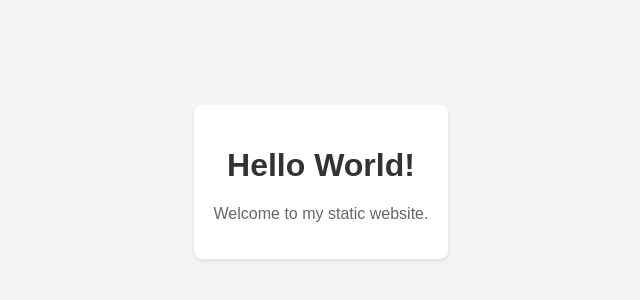
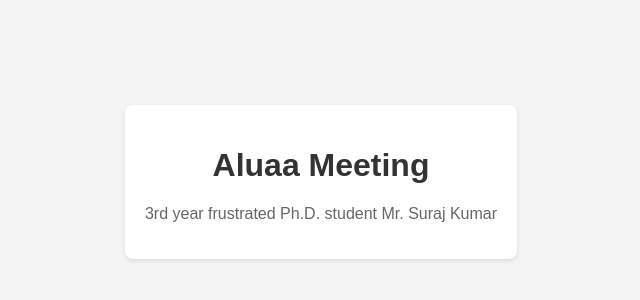
Before and after one commit to suraj9735/hello-world-website, a plain HTML site: page index.html in a window 1280 px wide. Shown: the part 218-518 px from the top of the page, without its empty margins (319-959 px from the left). Drawn offline with Linux system fonts and the light colour scheme.

Commit message:
Update index.html

```diff
--- a/index.html
+++ b/index.html
@@ -3,13 +3,13 @@
 <head>
   <meta charset="UTF-8">
   <meta name="viewport" content="width=device-width, initial-scale=1.0">
-  <title>Hello World!</title>
+  <title>Aluaa Meeting</title>
   <link rel="stylesheet" href="styles.css">
 </head>
 <body>
   <div class="container">
-    <h1>Hello World!</h1>
-    <p>Welcome to my static website.</p>
+    <h1>Aluaa Meeting</h1>
+    <p>3rd year frustrated Ph.D. student Mr. Suraj Kumar</p>
   </div>
 </body>
 </html>
```
